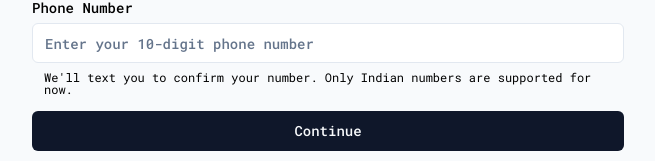
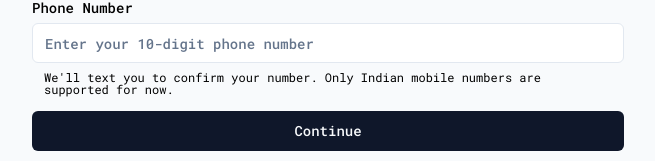
Before and after one commit to manugeo/eastern-holidays, a Next.js app: page /prices in a window 1280 px wide. Shown: the part 925-1086 px from the top of the page, without its empty margins (312-967 px from the left). Built offline with nearby package versions, Linux system fonts and the light colour scheme.

Commit message:
Minor change.

```diff
--- a/components/verify-number.jsx
+++ b/components/verify-number.jsx
@@ -29,7 +29,7 @@ const VerifyNumber = ({ className, number = null, setNumber = () => { } }) => {
     <div className={className}>
       <TextH4>Verify your number to book</TextH4>
       <InputText className="mt-3" inputClassName="text-sm font-medium leading-none" label="Phone Number" id="phone-number" type="tel"
-        placeholder="Enter your 10-digit phone number" helperText="We'll text you to confirm your number. Only Indian numbers are supported for now."
+        placeholder="Enter your 10-digit phone number" helperText="We'll text you to confirm your number. Only Indian mobile numbers are supported for now."
         value={displayNumber} onChange={onChange} onFocus={onFocus} onBlur={onBlur} />
       <Button className="mt-4 w-full">Continue</Button>
     </div>
```
